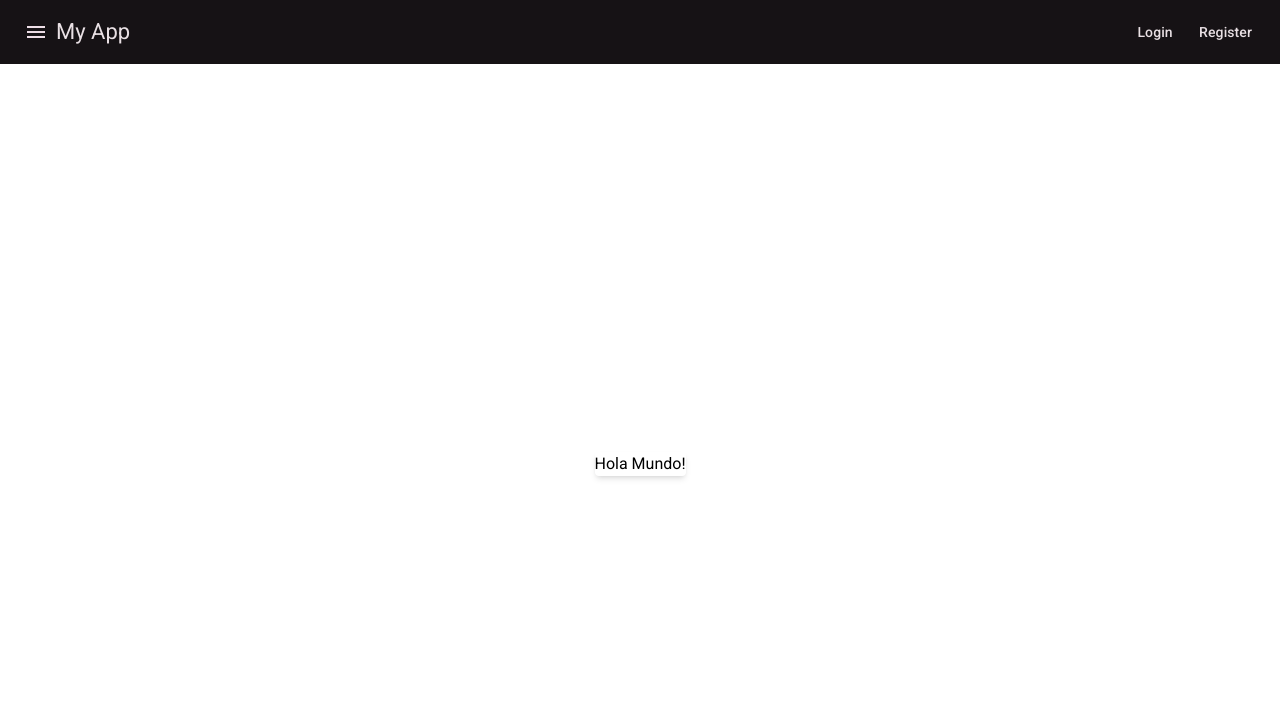
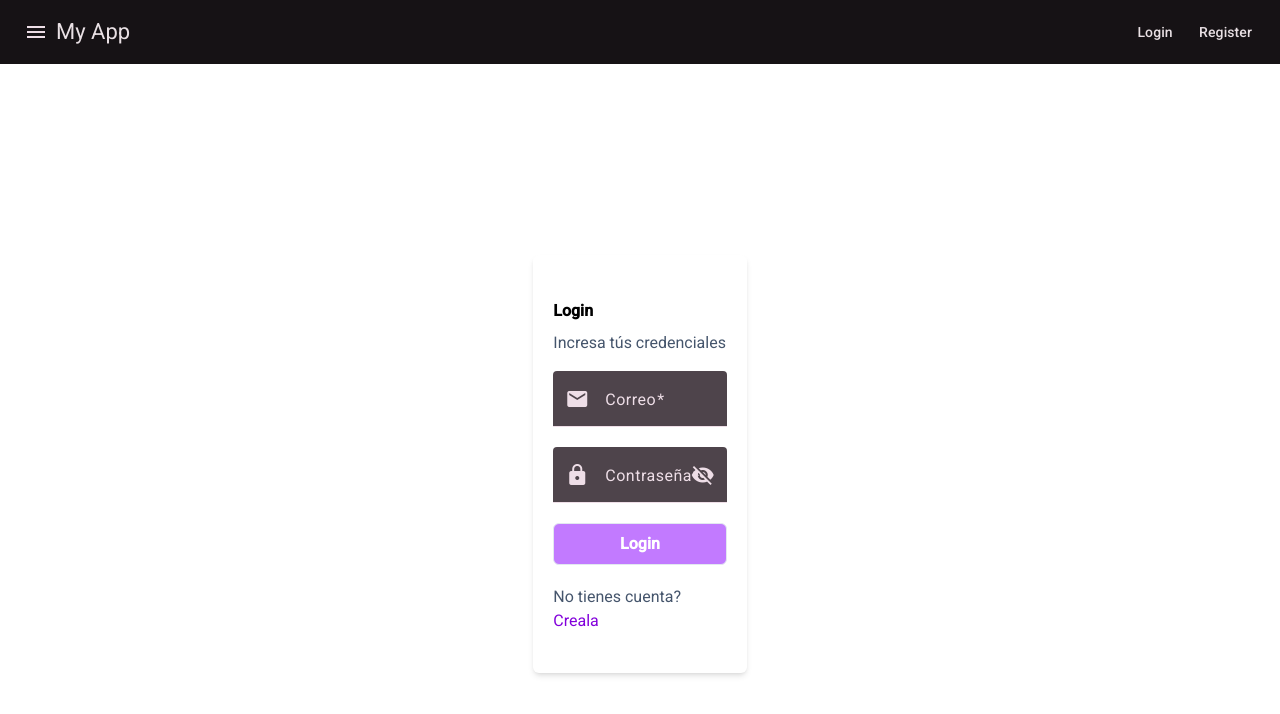
Before and after one commit to isaacrdmc/Frontend-Angular-Tutorial, an Angular app: page /login in a window 1280 px wide. Shown: the top 714 px of the page. Built offline with nearby package versions, Linux system fonts and the light colour scheme.

Commit message:
Login sin funcionalidad del back creado

```diff
--- a/src/app/pages/login/login.component.html
+++ b/src/app/pages/login/login.component.html
@@ -1,6 +1,50 @@
 <div class="h-screen flex items-center justify-center">
-  <form class="shadow-md rounded px-">
-    <h1>Hola Mundo!</h1>
+  <form [formGroup]="form" class="shadow-md rounded-md p-5 bg-white w-1/6">
+    <div class="py-4">
+      <h1 class="font-bold py-2">
+        Login
+      </h1>
+      <h6 class="text-slate-600 text-base">
+        Incresa tús credenciales
+      </h6>
+    </div>
+
+
+    <!-- ? Sección del correo -->
+    <mat-form-field appearance="fill" class="w-full">
+      <mat-label>Correo</mat-label>
+      <input matInput placeholder="Email" formControlName="email" />
+      <mat-icon matPrefix>email</mat-icon>
+    </mat-form-field>
+
+
+    <!-- ? Sección de la contraseña -->
+    <mat-form-field appearance="fill" class="w-full">
+      <mat-label>Contraseña</mat-label>
+      <input
+        matInput
+        type="{{ hide ? 'password' : 'text' }}"
+        formControlName="password"
+        placeholder="Password"
+      />
+      <mat-icon matPrefix>lock</mat-icon>
+      <mat-icon (click)="hide = !hide" matSuffix>
+        {{ hide ? 'visibility_off' : 'visibility' }}
+      </mat-icon>
+    </mat-form-field>
+
+    <!-- ? Botón para enviar -->
+    <button
+      type="submit"
+      [disabled]="!form.valid"
+      class="w-full border border-slate-200 rounded-md disabled:bg-purple-400 py-2 px-3 bg-purple-700 text-white font-bold"
+    >
+      Login
+    </button>
+
+    <div class="my-5">
+      <span class="text-slate-600">No tienes cuenta?</span>
+      <a class="text-purple-700" [routerLink]="['/register']">  Creala</a>
+    </div>
   </form>
-
 </div>
--- a/src/app/pages/login/login.component.ts
+++ b/src/app/pages/login/login.component.ts
@@ -1,4 +1,4 @@
-import { Component } from '@angular/core';
+import { Component, OnInit, inject } from '@angular/core';
 import {
   FormBuilder,
   FormGroup,
@@ -14,6 +14,7 @@ import { MatSnackBar, MatSnackBarModule } from '@angular/material/snack-bar';
 
 @Component({
   selector: 'app-login',
+  standalone: true,     // ? Es para usar este componente como un módulo independiente
   imports: [
     MatInputModule,
     RouterLink,
@@ -24,6 +25,21 @@ import { MatSnackBar, MatSnackBarModule } from '@angular/material/snack-bar';
   templateUrl: './login.component.html',
   styleUrl: './login.component.css'
 })
-export class LoginComponent {
 
+
+
+export class LoginComponent implements OnInit {
+
+  // *
+  hide = true;
+  form!: FormGroup;
+  fb = inject(FormBuilder);
+
+
+  ngOnInit(): void {
+    this.form = this.fb.group({
+      email: ['', [Validators.required, Validators.email]],
+      password: ['', Validators.required],
+    });
+  }
 }
```
